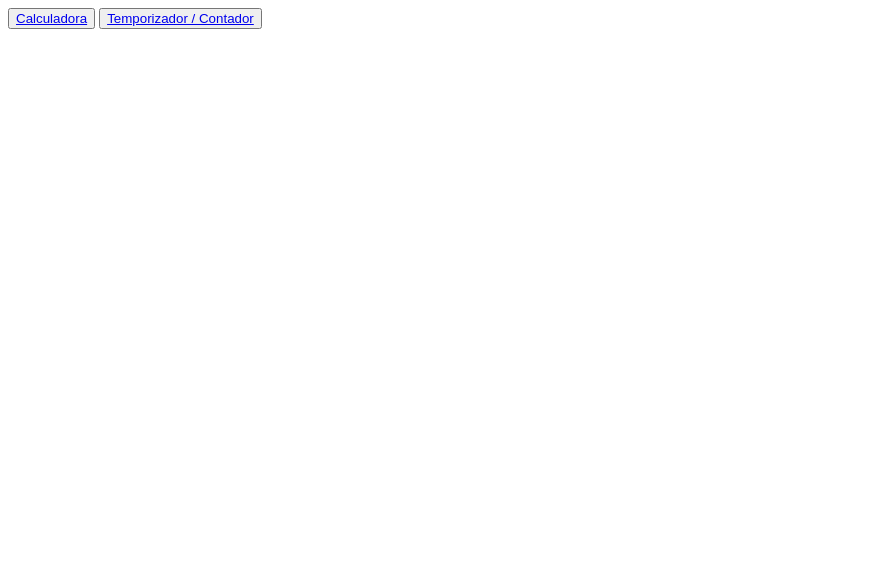
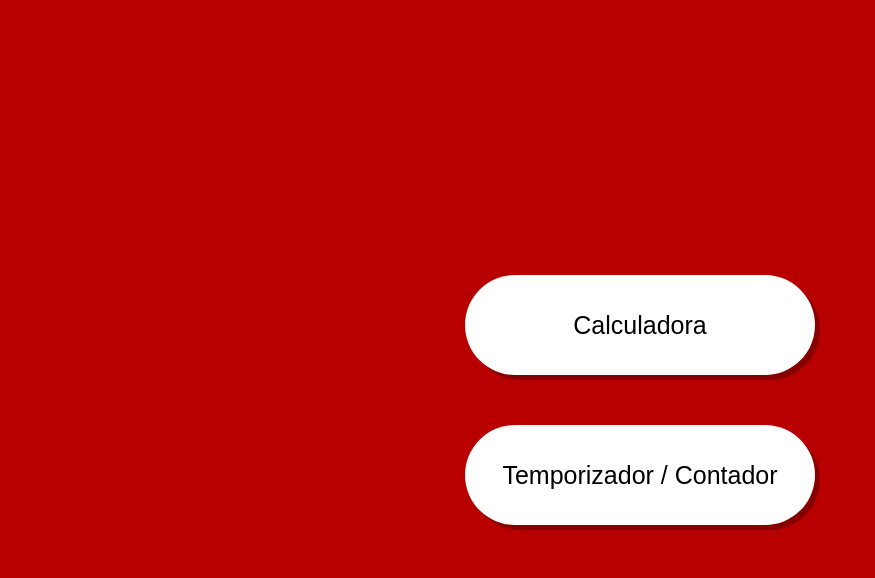
Before and after one commit to kaisserGH/Ejercicio-ManipulacionDOM-Daniel, a plain HTML site: page index.html in a window 1280 px wide. Shown: the whole page, without its empty margins (0-875 px from the left). Drawn offline with Linux system fonts and the light colour scheme; the site is published under a folder, as on GitHub Pages, so addresses that start at the root find nothing.

Commit message:
Modificado

```diff
--- a/index.html
+++ b/index.html
@@ -4,15 +4,15 @@
 <head>
     <meta charset="UTF-8">
     <meta name="viewport" content="width=device-width, initial-scale=1.0">
-    <link rel="stylesheet" href="/style.css">
+    <link rel="stylesheet" href="./style.css">
     <title>Pagina Principal</title>
 </head>
 
 <body>
     <div class="container">
         <div class="button-container">
-            <button id="calculadora"><a href="/Calculadora/Calculadora.html">Calculadora</a></button>
-            <button id="temporizador"><a href="/Contador/Contador.html">Temporizador / Contador</button></a>
+            <button id="calculadora"><a href="./Calculadora/Calculadora.html">Calculadora</a></button>
+            <button id="temporizador"><a href="./Contador/Contador.html">Temporizador / Contador</button></a>
         </div>
     </div>
 </body>
```
Also changed, not shown: Calculadora/Calculadora.css (+1 -39 lines), Calculadora/Calculadora.html (+6 -5 lines), Contador/Contador.css (+0 -171 lines), Contador/Contador.html (+2 -2 lines).
